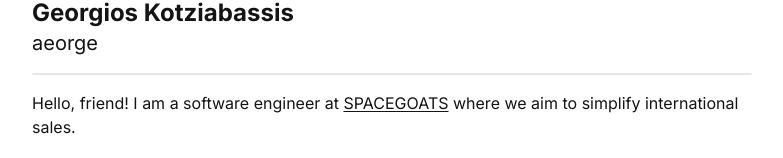
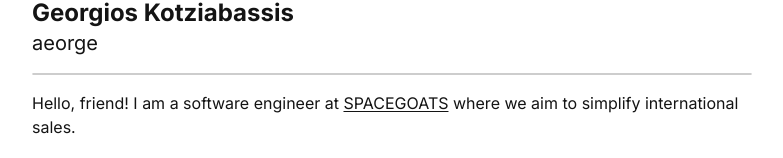
Before and after one commit to aeorge/personal, a Next.js app: page / in a window 1280 px wide. Shown: the part 131-289 px from the top of the page, without its empty margins (248-1031 px from the left). Built offline with nearby package versions, Linux system fonts and the light colour scheme.

Commit message:
Style hr tag

```diff
--- a/app/page.tsx
+++ b/app/page.tsx
@@ -3,7 +3,7 @@ export default function Page() {
     <section>
       <h1 className="text-2xl font-bold">Georgios Kotziabassis</h1>
       <h2 className="text-xl">aeorge</h2>
-      <hr className="my-4 rounded border" />
+      <hr className="my-4 rounded border border-[#cdcdcd] dark:border-[#323232]" />
       <p className="mb-4">
         Hello, friend! I am a software engineer at{' '}
         <a
```
